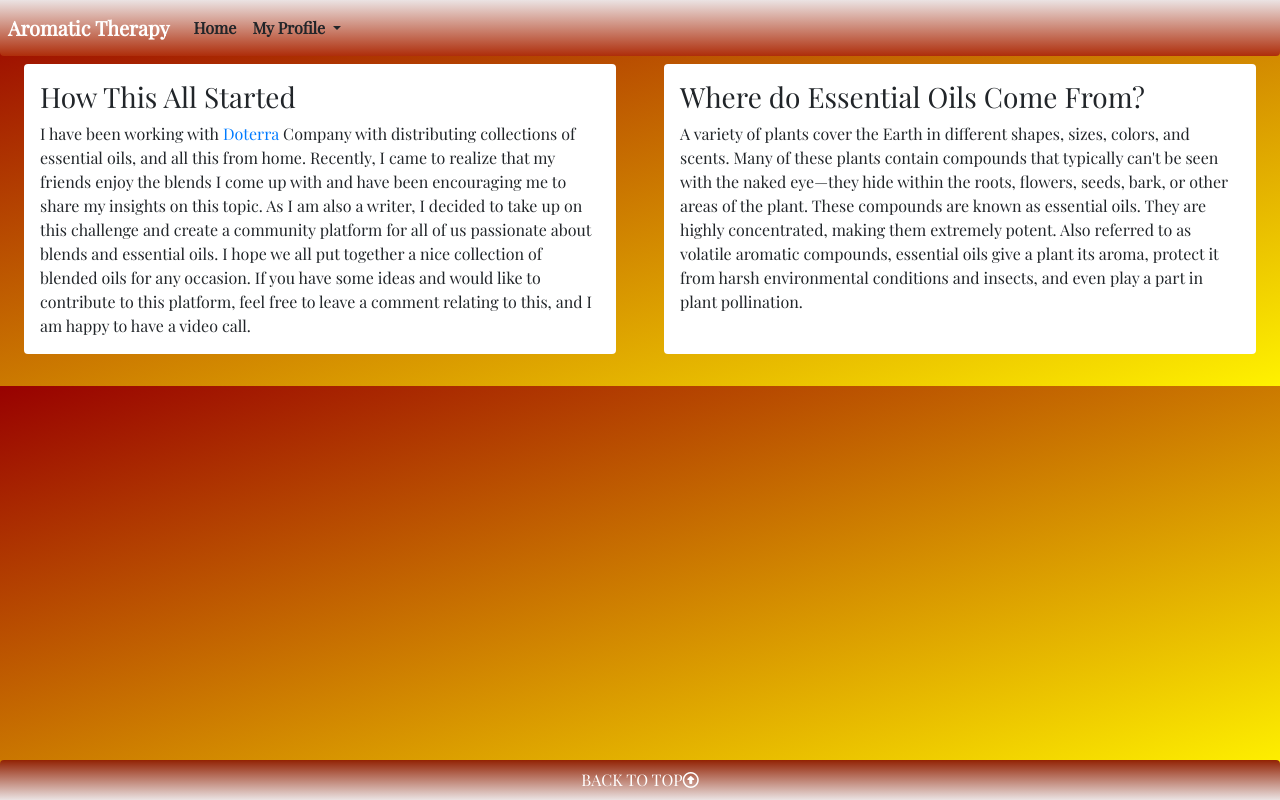
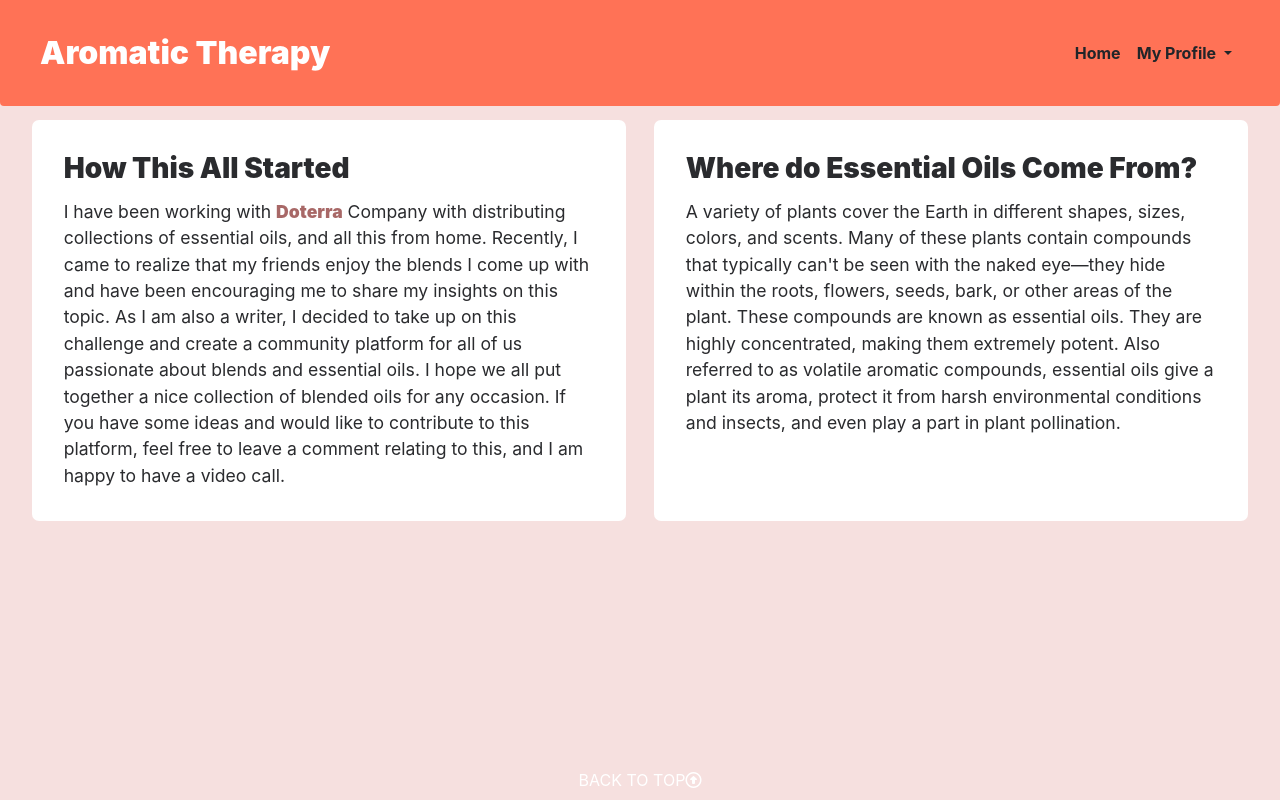
Before and after one commit to totalnoMartina/aromatic-experience, a Django app: page / in a window 1280 px wide. Run offline with Django 3.2, Linux system fonts and the light colour scheme; the visitor is signed in with stand-in values (Sample User, id 1); data that the repository does not hold is empty; some libraries are stand-ins or nearby versions.

Commit message:
Add more style to base and index, still figuring out loop in two columns

```diff
--- a/aromaticblog/views.py
+++ b/aromaticblog/views.py
@@ -31,14 +31,14 @@ class Detail(View):
             {
                 "post": post,
                 "comments": comments,
+                "commented": False,
                 "liked": liked,
-                'comment_form': CommentForm()
+                "comment_form": CommentForm()
             },
         )
 
-
     def post(self, request, slug, *args, **kwargs):
-
+        """ Defining post method for getting arguments """
         queryset = Post.objects.filter(status=1)
         post = get_object_or_404(queryset, slug=slug)
         comments = post.comments.filter(approved=True).order_by("-created")
@@ -72,8 +72,9 @@ class Detail(View):
 
 
 class PostLike(View):
-    """ The view for the users to Like the posts/comments """
+    """ The view for the users to Like the posts or comment """
     def post(self, request, slug, *args, **kwargs):
+        """ Defining our post method """
         post = get_object_or_404(Post, slug=slug)
         if post.likes.filter(id=request.user.id).exists():
             post.likes.remove(request.user)
--- a/static/css/base.css
+++ b/static/css/base.css
@@ -1,73 +1,198 @@
-html {
-    scroll-behavior: smooth;
+:root {
+    --clr-primary--100: #F6E0DF;
+    --clr-primary--500: #FF7256;
+    --clr-primary--900: #A86867;
+    --clr-neutral--100: #ffffff;
+    --clr-neutral--300: #ffffffb7;
+    --clr-neutral--500: #afadad;
+    --clr-neutral--900: #2a2b2e;
+    --fs: 1.4rem;
+    --br: 0.4em;
 }
 
 body {
-    margin: 0;
-    padding: 0;
-    background-image: linear-gradient(to bottom right, rgb(152, 1, 1), rgb(255, 242, 0));
-    font-family: 'Playfair Display', serif;
-
+    width: 100%;
+    background-color: var(--clr-primary--100);
+    display: flex;
+    flex-direction: column;
+    justify-content: center;
+    align-items: center;
 }
 
-nav {
-    background-image: linear-gradient(to bottom, rgb(235, 227, 227), rgb(174, 45, 10));
+/* Nav */
+
+.nav__container {
+    background-color: var(--clr-primary--500);
 }
 
-nav a:hover {
-    background-color: rgb(239, 181, 181) !important;
-    border-radius: 40%;
-    color: black !important;
-    border-radius: 20%;
-}
-
-footer {
-    background-image: linear-gradient(to top, rgb(235, 227, 227), rgb(146, 34, 3)) !important;
-}
-
-footer a:hover,
-.dotera:hover {
-    color: black !important;
-    background-color: rgb(228, 75, 75) !important;
-    border-radius: 20%;
-    padding: 1px;
+.nav__content {
+    width: 100%;
+    max-width: 120rem;
+    margin: 0 auto;
+    display: flex;
+    flex-direction: row;
+    align-items: center;
+    justify-content: space-around;
+    padding: 1em 2em;
 }
 
 
-a {
-    text-decoration: none !important;
+
+.nav__logo {
+    font-size: 2rem;
+    font-weight: 900;
 }
 
-.card-title {
-    color: black !important;
+.navbar__menu {
+    width: 100%;
+    display: flex;
+    justify-content: end;
+    color: white;
 }
 
-.card-title:hover {
-    color: rgb(91, 11, 11) !important;
-    background-color: rgb(245, 144, 131);
+.navbar__menu .navbar__menu--item {
+    margin-left: 5vw;
+    color: white;
+    font-size: 1.6rem;
+}
 
+.dropdown__menu {
+    background-color: var(--clr-primary--500);
+    margin-top: 1.7em;
+    color: white;
+    padding: 2em 0;
+    right: 0;
+    width: 100%;
+}
+
+.dropdown__menu--item {
+    width: 100%;
+    margin: 0 auto;
+    display: flex;
+    justify-content: center;
+    align-items: center;
+    color: var(--clr-neutral--900);
+    font-weight: 900;
+    font-size: 1.3rem;
+    margin: 0.2em 0;
+    padding: 0.25em 0;
+}
+
+.dropdown__menu--item:hover {
+    background-color: #fd9580;
 }
 
 
-.intro {
-    background-color: rgba(221, 82, 82, 0.2) !important;
-    color: whitesmoke;
-    text-align: center;
+/* MAin */
+.main__container {
+    margin-top: 15vh;
+    padding: 0 2em;
 }
 
-.btn-com {
-    background-color: rgb(146, 34, 3) !important;
-    color: whitesmoke;
-
+.hero {
+    width: 100%;
+    max-width: 120rem;
+    margin: 0 auto;
 }
 
-.btn-com:hover {
-    color: black !important;
-    background-color: rgb(227, 177, 163) !important;
+.hero__section {
+    width: 100%;
+    display: flex;
+    justify-content: space-between;
+    margin-bottom: 7vh;
 }
 
-/*
-.bg-linear {
-    background-image: linear-gradient(to bottom left, rgb(187, 10, 10), rgb(231, 239, 234));
-    color: white !important;
-} */
+.hero__section--item {
+    background-color: white;
+    color: var(--clr-neutral--900);
+    font-size: 1.1rem;
+    border-radius: var(--br);
+    padding: 1.8em;
+    width: 50%;
+}
+
+.hero__section--item h3 {
+    font-weight: 900;
+    padding-bottom: 0.2em;
+}
+
+.hero__section--item a {
+    color: var(--clr-primary--900);
+    font-weight: 900;
+}
+
+.hero__section--item a:hover {
+    color: var(--clr-primary--500);
+    text-decoration: none;
+}
+
+.hero__section--item:first-child {
+    margin-right: 0.8em;
+}
+
+.hero__section--item:last-child {
+    margin-left: 0.8em;
+}
+
+
+
+
+/* Cards */
+.blog {
+    width: 100%;
+    display: grid;
+    grid-template-columns: repeat(auto-fit, minmax(25rem, 1fr));
+    grid-auto-flow: dense;
+    gap: 1.5rem;
+}
+
+
+.blog__card {
+    background-color: white;
+    display: grid;
+    grid-row: 2fr 0.1fr 1fr 0.1fr;
+    padding: 0.8em;
+    gap: 0.5rem;
+    border-radius: var(--br);
+}
+
+.blog__card--image {
+    width: 100%;
+    background-color: #A86867;
+    height: 250px;
+}
+
+.blog__card--image img {
+    display: block;
+    width: 100%;
+    object-fit: contain;
+}
+
+.blog__card--author {
+    justify-self: start;
+    align-self: start;
+    padding: 0 0.5em;
+}
+
+.blog__card--link {
+    justify-self: start;
+    align-self: start;
+    color: var(--clr-primary--900);
+    min-height: 7rem;
+    padding: 0 0.5em;
+}
+
+.blog__card--link .card-title {
+    font-weight: 900;
+}
+
+.blog__card--link:hover {
+    color: var(--clr-primary--500);
+    text-decoration: none;
+}
+
+.blog__card--data {
+    justify-self: start;
+    align-self: start;
+    padding: 0 0.5em;
+}
--- a/templates/base.html
+++ b/templates/base.html
@@ -44,36 +44,37 @@
 
 <body>
     <!-- Navigation -->
-    <nav class="navbar navbar-expand-lg navbar-light fixed-top rounded-bottom p-2 font-weight-bold">
-        <a class="navbar-brand text-white btn-yellow" href="{% url 'home' %}">Aromatic Therapy</a>
+    <nav class="nav__container navbar navbar-expand-lg navbar-light fixed-top rounded-bottom p-2 font-weight-bold">
+        <div class="nav__content">
+            <a class="nav__logo navbar-brand text-white btn-yellow" href="{% url 'home' %}">Aromatic Therapy</a>
             <button class="navbar-toggler" type="button" data-toggle="collapse" data-target="#navbarNavDropdown" aria-controls="navbarNavDropdown" aria-expanded="false" aria-label="Toggle navigation">
                 <span class="navbar-toggler-icon"></span>
             </button>
             <div class="collapse navbar-collapse" id="navbarNavDropdown">
-            <ul class="navbar-nav">
+                <ul class="navbar-nav navbar__menu">
                     <li class="nav-item active">
-                    <a class="nav-link text-body" aria-current="page" href="{% url 'home' %}">Home</a>
+                        <a class="nav-link text-body navbar__menu-item" aria-current="page" href="{% url 'home' %}">Home</a>
                     </li>
                     <li class="nav-item dropdown">
-                    <a class="nav-link dropdown-toggle text-body" href="#" id="navbarDropdownMenuLink" role="button" data-toggle="dropdown" aria-haspopup="true" aria-expanded="false">
+                        <a class="nav-link dropdown-toggle text-body navbar__menu-item" href="#" id="navbarDropdownMenuLink" role="button" data-toggle="dropdown" aria-haspopup="true" aria-expanded="false">
                             My Profile
                         </a>
-                    <div class="dropdown-menu" aria-labelledby="navbarDropdownMenuLink">
+                        <div class="dropdown-menu dropdown__menu" aria-labelledby="navbarDropdownMenuLink">
                             {% if request.user.is_authenticated %}
                             {% if request.user.is_superuser %}
                             <div> Welcome {{user.username}}</div>
-                        <a class="dropdown-item text-dark" href="{% url 'admin:index' %}">Management</a>
+                            <a class="dropdown-item dropdown__menu-item" href="{% url 'admin:index' %}">Blog Management</a>
                             {% endif %}
-                        <a class="dropdown-item text-dark" href="{% url 'account_logout' %}">Logout</a>
+                            <a class="dropdown-item dropdown__menu-item" href="{% url 'account_logout' %}">Logout</a>
                             {% else %}
-                        <a class="dropdown-item" href="{% url 'account_signup' %}">Register</a>
-                        <a class="dropdown-item" href="{% url 'account_login' %}"> Login</a>
+                            <a class="dropdown-item dropdown__menu-item" href="{% url 'account_signup' %}">Register</a>
+                            <a class="dropdown-item dropdown__menu-item" href="{% url 'account_login' %}"> Login</a>
                             {% endif %}
                         </div>
                     </li>
                 </ul>
             </div>
-
+        </div>
     </nav>
     <div class="container">
         <div class="row">
@@ -91,7 +92,7 @@
         </div>
     </div>
 
-    <main class="flex-shrink-0 main-bg mb-3">
+    <main class="flex-shrink-0 main-bg mb-3 main__container">
         {% block content %}
         <!-- Content Goes here -->
         {% endblock content %}
--- a/templates/index.html
+++ b/templates/index.html
@@ -1,13 +1,10 @@
 {% extends "base.html" %}
-
 {% block content %}
 
-
-
-<div class="container-fluid">
-    <header>
-        <div class="row mt-5">
-            <div class="col mx-4 bg-white rounded p-3 text-black mt-3">
+<div class="">
+    <div class="hero">
+        <div class="hero__section">
+            <div class="hero__section--item">
                 <h3>How This All Started</h3>
                 I have been working with
                 <a href="https://www.doterra.com/GB/en_GB" class="dotera" target="_blank">Doterra</a>
@@ -21,9 +18,8 @@
                 blended oils for any occasion. If you have some ideas and would like
                 to contribute to this platform, feel free to leave a comment relating
                 to this, and I am happy to have a video call.
-
             </div>
-            <div class="col mx-4 bg-white rounded p-3 text-black mt-3">
+            <div class="hero__section--item">
                 <h3>Where do Essential Oils Come From?</h3>
                 A variety of plants cover the Earth in different shapes,
                 sizes, colors, and scents. Many of these plants contain
@@ -36,54 +32,40 @@
                 and even play a part in plant pollination.
             </div>
         </div>
-    </header>
-    <div class="row">
+    </div>
 
-
+    {% for post in post_list %}
+    <div class="blog">
         <!-- Blog Entries Column -->
-        <div class="col-12 mt-3 px-4 left">
-            <div class="row">
-                {% for post in post_list %}
-                <div class="col-md-4">
-                    <div class="card mb-4">
-                        <div class="card-body intro">
-                            <div class="image-container">
+        <div class="blog__card">
+            <div class="blog__card--image">
                 {% if "placeholder" in post.related_image.url %}
                 <img class="card-img-top" src="https://pixelz.cc/images/essential-oils-uhd-4k-wallpaper/">
                 {% else %}
                 <img class="card-img-top" src=" {{ post.related_img.url }}" style="height: 250px;">
                 {% endif %}
-                                <div class="image-flash">
+            </div>
+            <div class="blog__card--author">
                 <p class="author text-body">Author: {{ post.author }}</p>
             </div>
-                            </div>
-                            <a href="{% url 'post_detail' post.slug  %}" class="post-link">
+            <a href="{% url 'post_detail' post.slug  %}" class="blog__card--link">
                 <h2 class="card-title">{{ post.title }}</h2>
                 <p class="card-text">{{ post.excerpt }}</p>
             </a>
-                            <hr>
-                            <p class="card-text text-muted h6">{{ post.created}} <i class="far fa-heart"></i>
+            <div class="blog__card--data">
+                <p>{{ post.created }} <i class="far fa-heart"></i>
                     {{ post.num_of_likes }}</p>
-                            <div>
-                                {% if comment in comments %}
-                                {% with comments.count as total_comments %}
-                                <strong class="text-body"><i class="fal fa-comments"></i>
-                                    {{ total_comments }}</strong>
-                                {% endwith %}
-                                {% endif %}
             </div>
         </div>
-
+    </div>
 </div>
 </div>
 {% if forloop.counter|divisibleby:3 %}
 </div>
-            <div class="row mb-4">
+
 {% endif %}
 {% endfor %}
 
-            </div>
-        </div>
 </div>
 {% if is_paginated %}
 <nav aria-label="Page navigation">
```
Also changed, not shown: aromaticblog/test_forms.py (added, +19 -0 lines), aromaticproject/settings.py (+10 -2 lines), aromaticblog/forms.py (line endings or trailing spaces). Lines whose indentation alone changed are shown as unchanged.
